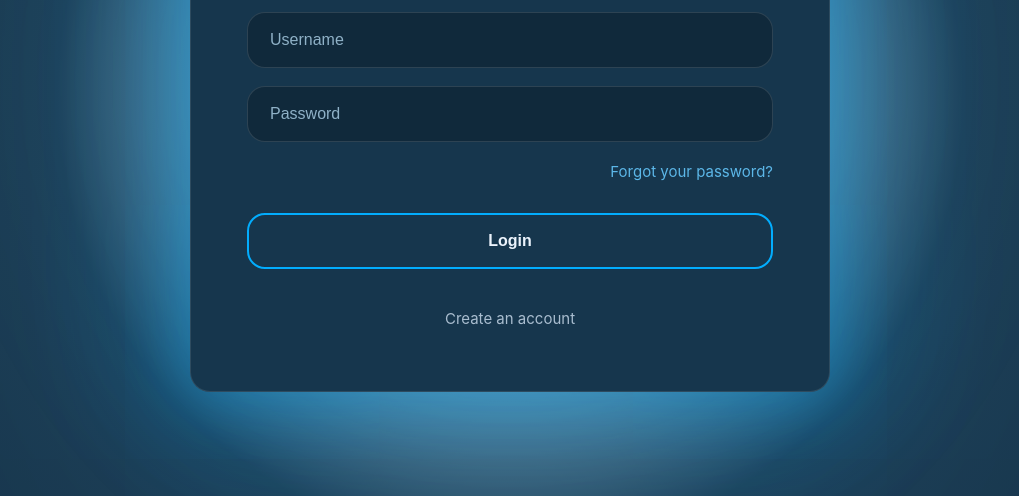
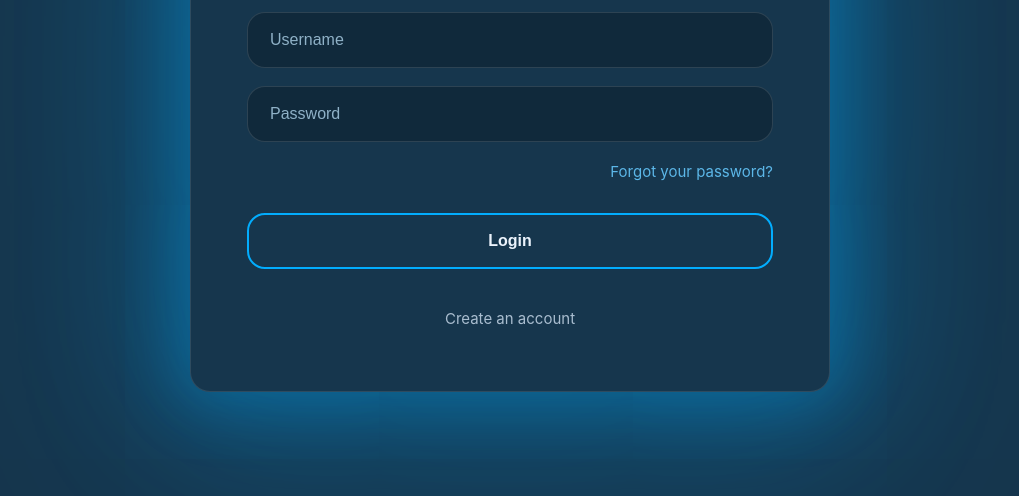
Before and after one commit to Barron-Holdings/treados-landing, a plain HTML site: page index.html in a window 1280 px wide. Shown: the part 304-800 px from the top of the page, without its empty margins (130-1149 px from the left). Drawn offline with Linux system fonts and the light colour scheme.

Commit message:
Add files via upload

```diff
--- a/styles.css
+++ b/styles.css
@@ -16,21 +16,10 @@ img { display: block; max-width: 100%; }
 
 body {
   font-family: var(--font);
-  background: radial-gradient(circle at center, rgba(2,173,254,0.08) 0%, rgba(22,54,77,0.96) 60%, #16364D 100%);
+  background: var(--bg);
   color: var(--text);
   -webkit-font-smoothing: antialiased;
   -moz-osx-font-smoothing: grayscale;
-  overflow: hidden;
-}
-
-/* Optional faint animated haze (matches Figma's ambient depth) */
-body::before {
-  content: "";
-  position: fixed;
-  inset: 0;
-  background: radial-gradient(circle at 50% 48%, rgba(2,173,254,0.15), transparent 70%);
-  filter: blur(60px);
-  z-index: 0;
 }
 
 .visually-hidden {
@@ -46,8 +35,6 @@ body::before {
   display: grid;
   place-items: center;
   padding: 80px 16px;
-  position: relative;
-  z-index: 1;
 }
 
 .card {
```
